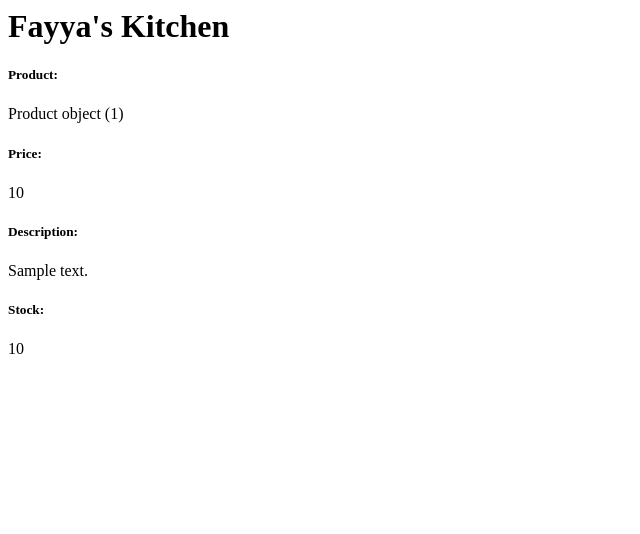
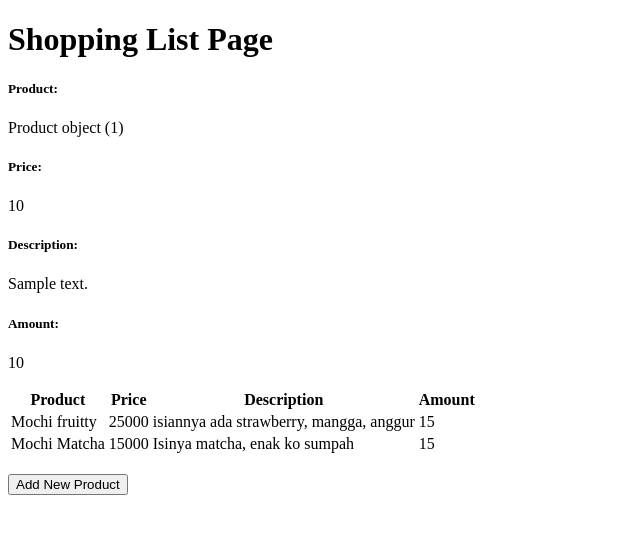
Before and after one commit to fayyazheva/inventori_tugas2PBP, a Django app: template main/templates/main.html in a window 1280 px wide. Shown: the top 534 px of the page, without its empty margins (0-640 px from the left). Run offline with Django 4.2, Linux system fonts and the light colour scheme; data comes from the database, SQL or seed files in the repository; both versions use the stored data as it was after the commit; tables that the repository leaves empty hold one stand-in row (values such as "Sample post"); the template is opened without the code that fills it: values that come from a table or form of the project are taken from there, most other values are stand-ins (such as "Sample title", 1, 10 or a date in 2020).

Commit message:
menambahkan untuk tugas2

```diff
--- a/inventori/settings.py
+++ b/inventori/settings.py
@@ -55,7 +55,7 @@ ROOT_URLCONF = 'inventori.urls'
 TEMPLATES = [
     {
         'BACKEND': 'django.template.backends.django.DjangoTemplates',
-        'DIRS': [],
+        'DIRS': [BASE_DIR / 'templates'],
         'APP_DIRS': True,
         'OPTIONS': {
             'context_processors': [
--- a/inventori/urls.py
+++ b/inventori/urls.py
@@ -18,8 +18,8 @@ from django.contrib import admin
 from django.urls import path, include
 
 urlpatterns = [
+    path('', include('main.urls')),
     path('admin/', admin.site.urls),
-    path('main/', include('main.urls')),
 ]
 
 # Berkas urls.py pada proyek bertanggung jawab untuk mengatur rute URL tingkat proyek.
--- a/main/templates/main.html
+++ b/main/templates/main.html
@@ -1,10 +1,47 @@
-<h1>Fayya's Kitchen</h1>
 
-<h5>Product: </h5>
-<p>{{ product }}<p>
-<h5>Price: </h5>
-<p>{{ price }}<p>
-<h5>Description: </h5>
-<p>{{ description }}<p>
-<h5>Stock: </h5>
-<p>{{ amount }}<p>
+{% extends 'base.html' %}
+
+{% block content %}
+<h1>Shopping List Page</h1>
+
+    <h5>Product:</h5>
+    <p>{{product}}</p>
+
+    <h5>Price:</h5>
+    <p>{{price}}</p>
+
+    <h5>Description:</h5>
+    <p>{{description}}</p>
+
+    <h5>Amount:</h5>
+    <p>{{amount}}</p>
+
+    <table>
+        <tr>
+            <th>Product</th>
+            <th>Price</th>
+            <th>Description</th>
+            <th>Amount</th>
+        </tr>
+
+        {% comment %} Berikut cara memperlihatkan data produk di bawah baris ini {% endcomment %}
+
+        {% for product in products %}
+            <tr>
+                <td>{{product.product}}</td>
+                <td>{{product.price}}</td>
+                <td>{{product.description}}</td>
+                <td>{{product.amount}}</td>
+            </tr>
+        {% endfor %}
+    </table>
+
+    <br />
+
+    <a href="{% url 'main:create_product' %}">
+        <button>
+            Add New Product
+        </button>
+    </a>
+
+{% endblock content %}
--- a/main/urls.py
+++ b/main/urls.py
@@ -1,10 +1,15 @@
 from django.urls import path
-from main.views import show_main
+from main.views import show_main, create_product, show_xml, show_json, show_xml_by_id, show_json_by_id
 
 app_name = 'main'
 
 urlpatterns = [
     path('', show_main, name='show_main'),
+    path('create-product', create_product, name='create_product'),
+    path('xml/', show_xml, name='show_xml'),
+    path('json/', show_json, name='show_json'),
+    path('xml/<int:id>/', show_xml_by_id, name='show_xml_by_id'),
+    path('json/<int:id>/', show_json_by_id, name='show_json_by_id'),
 ]
 
 # Berkas urls.py pada aplikasi main bertanggung jawab untuk mengatur rute URL yang terkait dengan aplikasi main.
--- /dev/null
+++ b/templates/base.html
@@ -0,0 +1,18 @@
+{% load static %}
+<!DOCTYPE html>
+<html lang="en">
+    <head>
+        <meta charset="UTF-8" />
+        <meta
+            name="viewport"
+            content="width=device-width, initial-scale=1.0"
+        />
+        {% block meta %}
+        {% endblock meta %}
+    </head>
+
+    <body>
+        {% block content %}
+        {% endblock content %}
+    </body>
+</html>
```
Also changed, not shown: main/forms.py (added, +10 -0 lines), main/templates/create_product.html (added, +25 -0 lines), main/views.py (+46 -5 lines), POSTMAN_HTML.png (added), POSTMAN_JSON.png (added), POSTMAN_JSON_ID.png (added), POSTMAN_XML.png (added), POSTMAN_XML_ID.png (added), README.md, db.sqlite3, main/migrations/0001_initial.py (added).
